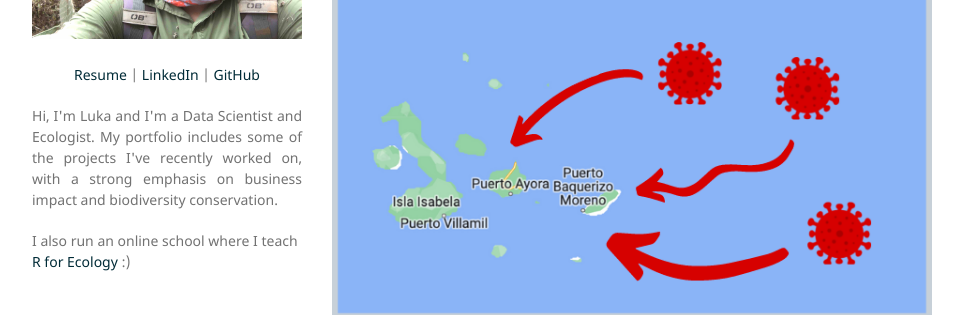
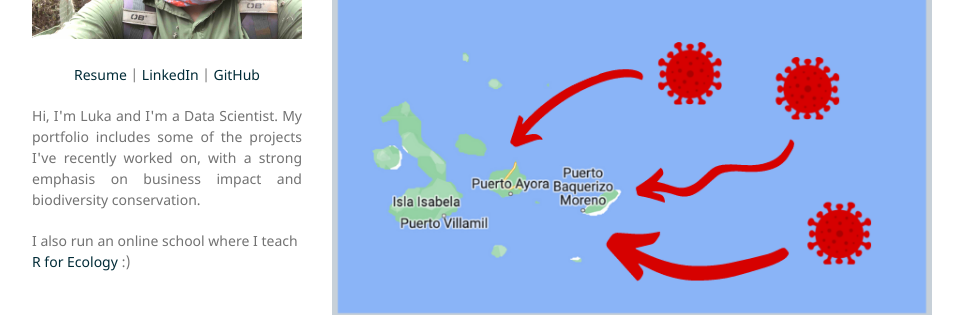
Before and after one commit to LukaNeg/LukaNeg.github.io, a Jekyll site: the page built from index.md, in a window 1280 px wide. Shown: the part 273-588 px from the top of the page, without its empty margins (158-1121 px from the left). Built offline with Jekyll 4.4.1, drawn with Linux system fonts in a browser that asks for light colours; our own code applies the rules of GitHub Pages for plain Markdown files.

Commit message:
change bio

```diff
--- a/_config.yml
+++ b/_config.yml
@@ -10,7 +10,7 @@ description:
   </p>
 
   <p align="justify">
-  Hi, I'm Luka and I'm a Data Scientist and Ecologist. My portfolio includes some of the projects I've recently worked on, with a strong emphasis on business impact and biodiversity conservation.
+  Hi, I'm Luka and I'm a Data Scientist. My portfolio includes some of the projects I've recently worked on, with a strong emphasis on business impact and biodiversity conservation.
   </p>
 
     <p align="left">
```
